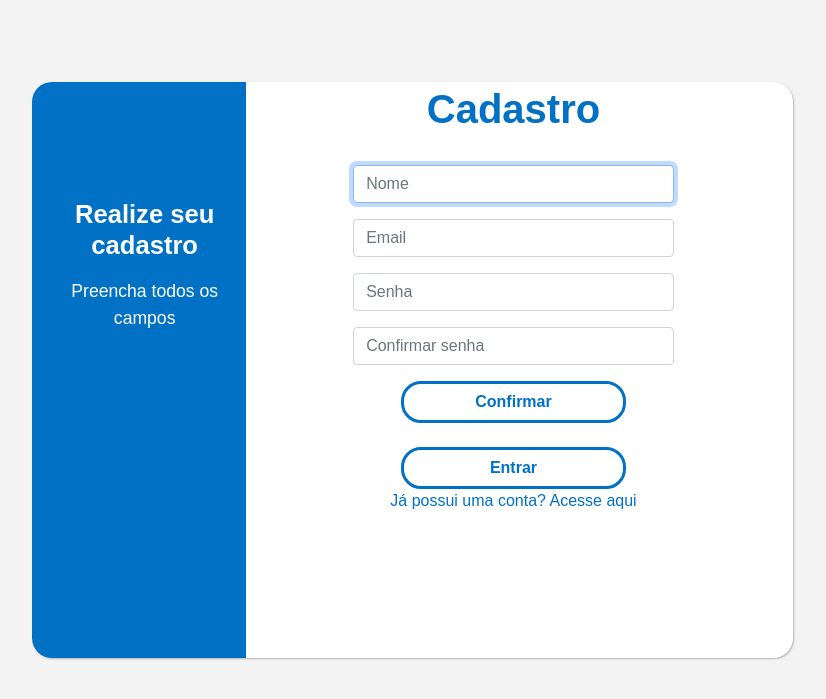
After one commit to guimoreirap/ProjetoTCC, a PHP site: page /cadastro.html in a window 1280 px wide. The commit adds this page. Shown: the top 699 px of the page, without its empty margins (221-1047 px from the left). Run offline with PHP 8.4, Linux system fonts and the light colour scheme; some libraries are stand-ins or nearby versions.

Commit message:
tela-cadastro

```diff
--- /dev/null
+++ b/cadastro.html
@@ -0,0 +1,57 @@
+<!DOCTYPE html>
+<html lang="pt-br">
+<head>
+    <meta charset="UTF-8">
+    <meta http-equiv="X-UA-Compatible" content="IE=edge">
+    <meta name="viewport" content="width=device-width, initial-scale=1.0">
+    <script src="https://kit.fontawesome.com/6cd1e3e803.js" crossorigin="anonymous"></script>
+    <link href="https://cdn.jsdelivr.net/npm/bootstrap@5.1.3/dist/css/bootstrap.min.css" rel="stylesheet" integrity="sha384-1BmE4kWBq78iYhFldvKuhfTAU6auU8tT94WrHftjDbrCEXSU1oBoqyl2QvZ6jIW3" crossorigin="anonymous">
+
+    <link rel="stylesheet" href="css/style-cadastro.css">
+
+    <title>Cadastro</title>
+</head>
+<body>
+    <section class="container" id="container">
+        <div class="left-side-menu">
+            <div class="left-side-content">
+                <div>
+                    <h2 class="h2-left-side">Realize seu <br>cadastro</h2>
+                    <p class="p-left-side">Preencha todos os campos</p>
+                </div>
+            </div>
+        </div>
+            <div class="right-side-menu">
+                <br>
+                <br>
+                <form action="">
+                    <h2 class="h2-right-side">Cadastro</h2>
+                    <br>
+                    <div class="mb-3">
+                        <input type="text" class="form-control" id="exampleFormControlInput1" placeholder="Nome" autofocus>
+                    </div>
+                    <div class="mb-3">
+                        <input type="email" class="form-control" id="exampleFormControlInput1" placeholder="Email" autofocus>
+                    </div>
+                    <div class="mb-3">
+                        <input type="password" class="form-control" id="exampleFormControlInput1" placeholder="Senha">
+                    </div>
+                    <div class="mb-3">
+                        <input type="password" class="form-control" id="exampleFormControlInput1" placeholder="Confirmar senha">
+                    </div>
+                        <a href="">
+                            <button type="button" class="btn btn-outline-primary" id="right-side-button">Confirmar</button>
+                        </a>
+                        <br><br>
+                        <a href="login.html">
+                            <button type="button" class="btn btn-outline-primary" id="right-side-button">Entrar</button>
+                        </a>
+                        <p class="p-right-side">Já possui uma conta? Acesse aqui</p>
+
+                </form>
+            </div>
+    </section>
+</body>
+    <script src="https://cdn.jsdelivr.net/npm/bootstrap@5.1.3/dist/js/bootstrap.bundle.min.js" integrity="sha384-ka7Sk0Gln4gmtz2MlQnikT1wXgYsOg+OMhuP+IlRH9sENBO0LRn5q+8nbTov4+1p" crossorigin="anonymous"></script>
+
+</html>
--- /dev/null
+++ b/css/style-cadastro.css
@@ -0,0 +1,159 @@
+*{
+    font-size: 16px;
+    font-family: Arial, Helvetica, sans-serif;
+}
+body{
+    background-color: #f3f3f3;
+    display: flex;
+    justify-content: center;
+    width: 99%;
+    height: 80vh;
+    align-items: center;
+}
+@media(min-width: 320px) and (max-width: 450px){
+    body{
+        background-color: #f3f3f3;
+        display: flex;
+        justify-content: center;
+        width: 100%;
+        height: 450px;
+        align-items: center;
+
+    }
+}
+@media(min-width: 451px) and (max-width: 900px){
+    body{
+        background-color: #f3f3f3;
+        display: flex;
+        justify-content: center;
+        width: 100%;
+        height: 450px;
+        align-items: center;
+
+    }
+}
+.container{
+    margin-top: 100px;
+    background-color: #fff;
+    width: 60%;
+    height: 90%;
+    border-radius: 20px;
+    padding-left: 0px;
+    display: flex;
+    box-shadow: 1px 1px 2px rgba(0, 0, 0, 25%);
+
+}
+@media(min-width: 320px) and (max-width: 450px){
+    .container{
+        margin-top: 0;
+        background-color: #fff;
+        width: 100%;
+        height: 100%;
+        border-radius: 20px;
+        padding-left: 0px;
+        display: flex;
+        box-shadow: 1px 1px 2px rgba(0, 0, 0, 25%);
+    }
+}
+@media(min-width: 451px) and (max-width: 900px){
+    .container{
+        margin-top: 0;
+        background-color: #fff;
+        width: 100%;
+        height: 100%;
+        border-radius: 20px;
+        padding-left: 0px;
+        display: flex;
+        box-shadow: 1px 1px 2px rgba(0, 0, 0, 25%);
+    }
+}
+
+.left-side-menu{
+    border-top-left-radius: 20px;
+    border-bottom-left-radius: 20px;
+    background-color: #0071C5;
+    width: 40%;
+    height: 100%;
+    color: #fff;
+    display: flex;
+    justify-content: center;
+}
+@media(min-width: 320px) and (max-width:450px){
+    .left-side-menu{
+        display: none;
+    }
+}
+@media(min-width: 451px) and (max-width:900px){
+    .left-side-menu{
+        display: none;
+    }
+}
+
+.left-side-content{
+    margin-top: 50%;
+}
+.h2-left-side{
+    margin-left: 5%;
+    padding-top: 10px;
+    text-align: center;
+    font-size: 1.6rem;
+    font-weight: bolder;
+}
+.p-left-side{
+    margin-left: 5%;
+    padding-top: 10px;
+    text-align: center;
+    font-size: 1.1rem;
+}
+.right-side-menu{
+    margin-top: 3px;
+    width: 100%;
+    text-align: center;
+    display: flex;
+    justify-content: center;
+}
+.h2-right-side{
+    color: #0071C5;
+    font-size: 2.5rem;
+    font-weight: bolder;
+}
+.p-right-side{
+    color: #0071C5;
+    font-size: 1rem;
+}
+form{
+    width: 60%;
+    height: 70%;
+}
+.btn-outline-primary{
+    font-family: Arial, Helvetica, sans-serif;
+    font-weight: bolder;
+    width: 70%;
+    color: #0071C5;
+    border-color: #0071C5;
+    border: solid;
+    border-radius: 20px;
+}
+.btn-outline-primary:hover{
+    color: #fff;
+    background-color: #0071C5;
+}
+
+@media(min-width: 320px) and (max-width:450px){
+    #right-side-button{
+        font-weight: bolder;
+        font-size: 0.9rem;
+        width: 120px;
+        height: 42px;
+        margin-left: 15px;
+    }
+}
+@media(min-width: 451px) and (max-width:900px){
+    #right-side-button{
+        font-weight: bolder;
+        font-size: 0.8rem;
+        width: 120px;
+        height: 42px;
+        margin-left: 15px;
+    }
+}
--- a/css/style.css
+++ b/css/style-login.css
@@ -97,8 +97,10 @@ body{
     padding-top: 10px;
     text-align: center;
     font-size: 1.6rem;
+    font-weight: bolder;
 
 }
+
 
 .right-side-menu{
     margin-top: 10vh;
@@ -110,6 +112,7 @@ body{
 .h2-right-side{
     color: #0071C5;
     font-size: 2.5rem;
+    font-weight: bolder;
 }
 form{
     width: 60%;
--- a/index.html
+++ b/login.html
@@ -7,7 +7,7 @@
     <script src="https://kit.fontawesome.com/6cd1e3e803.js" crossorigin="anonymous"></script>
     <link href="https://cdn.jsdelivr.net/npm/bootstrap@5.1.3/dist/css/bootstrap.min.css" rel="stylesheet" integrity="sha384-1BmE4kWBq78iYhFldvKuhfTAU6auU8tT94WrHftjDbrCEXSU1oBoqyl2QvZ6jIW3" crossorigin="anonymous">
 
-    <link rel="stylesheet" href="css/style.css">
+    <link rel="stylesheet" href="css/style-login.css">
 
     <title>Login</title>
 </head>
@@ -16,7 +16,7 @@
         <div class="left-side-menu">
             <div class="left-side-content">
                 <div>
-                    <h2 class="h2-left-side">Bem Vindo!</h2>
+                    <h2 class="h2-left-side">Bem vindo!</h2>
                     <p>Acesse já sua conta</p>
                 </div>
             </div>
@@ -37,7 +37,7 @@
                             <button type="button" class="btn btn-outline-primary" id="right-side-button">Entrar</button>
                         </a>
                         <br><br>
-                        <a href="">
+                        <a href="cadastro.html">
                             <button type="button" class="btn btn-outline-primary" id="right-side-button">Cadastrar-se</button>
                         </a>
                 </form>
```
